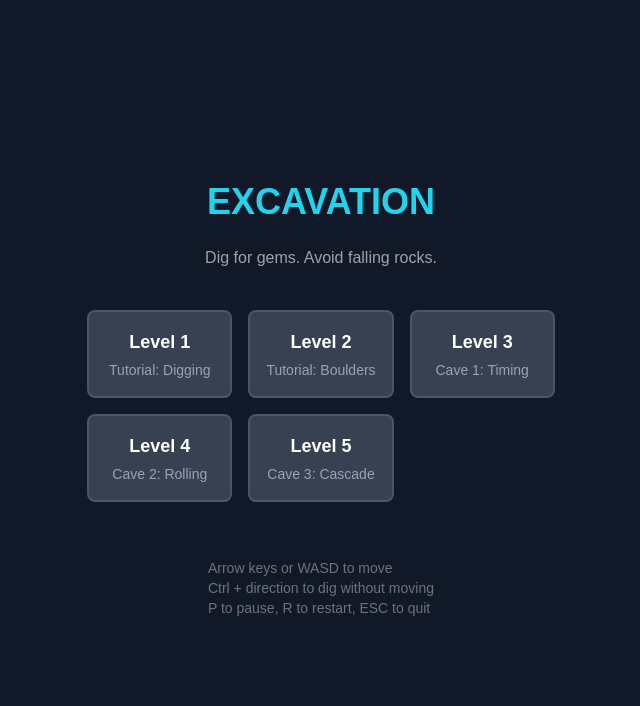
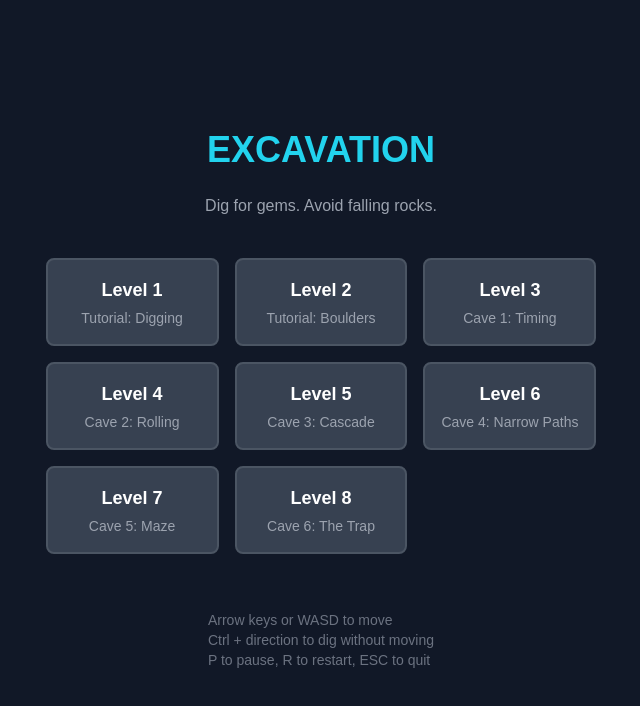
Before and after one commit to sudokatie/excavation, a Next.js app: page / in a window 1280 px wide. Shown: the top 706 px of the page, without its empty margins (319-959 px from the left). Built offline with nearby package versions, Linux system fonts and the light colour scheme.

Commit message:
add 3 new levels

```diff
--- a/src/game/levels.ts
+++ b/src/game/levels.ts
@@ -125,4 +125,79 @@ export const LEVELS: LevelDef[] = [
     playerStart: { x: 1, y: 1 },
     exitPos: { x: 19, y: 10 },
   },
+
+  // Level 5: Narrow passages
+  {
+    name: 'Cave 4: Narrow Paths',
+    width: 20,
+    height: 12,
+    gemsRequired: 5,
+    timeLimit: 90,
+    grid: [
+      '####################',
+      '#:::#:::#:::#:::#::#',
+      '#:*:#:*:#:*:#:*:#:*#',
+      '#:::#:::#:::#:::#::#',
+      '#:O:#:O:#:O:#:O:#::#',
+      '#:::#:::#:::#:::#::#',
+      '#::::::::::::::::::E',
+      '#::::::::::::::::::#',
+      '#::::::::::::::::::#',
+      '#::::::::::::::::::#',
+      '#::::::::::::::::::#',
+      '####################',
+    ].join('\n'),
+    playerStart: { x: 1, y: 1 },
+    exitPos: { x: 19, y: 6 },
+  },
+
+  // Level 6: The maze
+  {
+    name: 'Cave 5: Maze',
+    width: 20,
+    height: 12,
+    gemsRequired: 6,
+    timeLimit: 120,
+    grid: [
+      '####################',
+      '#::::#::::::#::::::#',
+      '#:*::#::O:::#::*:::#',
+      '#::::#::::::#::::::#',
+      '####:#######:#######',
+      '#::::#::::::#::::::#',
+      '#:O::#::*:::#::O:::#',
+      '#::::#::::::#::::::#',
+      '####:#######:#:::::E',
+      '#::::::::::::#:::::#',
+      '#::*::::*::::#:::::#',
+      '####################',
+    ].join('\n'),
+    playerStart: { x: 1, y: 1 },
+    exitPos: { x: 19, y: 8 },
+  },
+
+  // Level 7: Boulder trap
+  {
+    name: 'Cave 6: The Trap',
+    width: 20,
+    height: 12,
+    gemsRequired: 6,
+    timeLimit: 75,
+    grid: [
+      '####################',
+      '#:OOO::::::::::::::#',
+      '#:::::::::::::OOO::#',
+      '#:::*:::::::::::*::#',
+      '#::::::::::::::::::#',
+      '#::::::#####:::::::#',
+      '#::::::#***#:::::::#',
+      '#::::::#***#:::::::#',
+      '#::::::##E##:::::::#',
+      '#::::::::::::::::::#',
+      '#::::::::::::::::::#',
+      '####################',
+    ].join('\n'),
+    playerStart: { x: 1, y: 1 },
+    exitPos: { x: 9, y: 8 },
+  },
 ];
```
Also changed, not shown: 1 other file (tests, documents, lock files or other folders).
